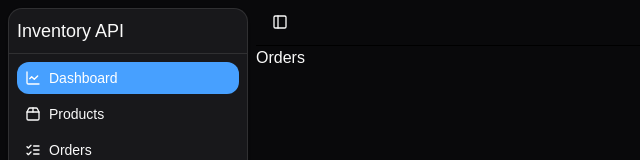
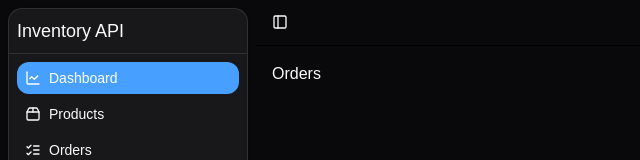
Before and after one commit to mrdsx/inventory-api, a Next.js app in the folder frontend/: page /orders in a window 1280 px wide. Shown: the top 160 px of the page, without its empty margins (0-640 px from the left). Built offline with nearby package versions, Linux system fonts and the light colour scheme.

Commit message:
refactor(frontend/dashboard): move wrapper styles from DashboardPage to RootLayout

```diff
--- a/frontend/src/app/(workspace)/dashboard/page.tsx
+++ b/frontend/src/app/(workspace)/dashboard/page.tsx
@@ -2,10 +2,10 @@ import { RecentOrdersSection, StatsSection } from "./components";
 
 export default function DashboardPage() {
   return (
-    <div className="grid gap-4 p-4">
+    <>
       <div className="text-2xl">Dashboard</div>
       <StatsSection />
       <RecentOrdersSection />
-    </div>
+    </>
   );
 }
--- a/frontend/src/app/layout.tsx
+++ b/frontend/src/app/layout.tsx
@@ -22,7 +22,7 @@ export default function RootLayout({
           <AppSidebar />
           <main className="w-full">
             <NavBar />
-            {children}
+            <div className="grid gap-4 p-4">{children}</div>
           </main>
         </SidebarProvider>
       </body>
```
